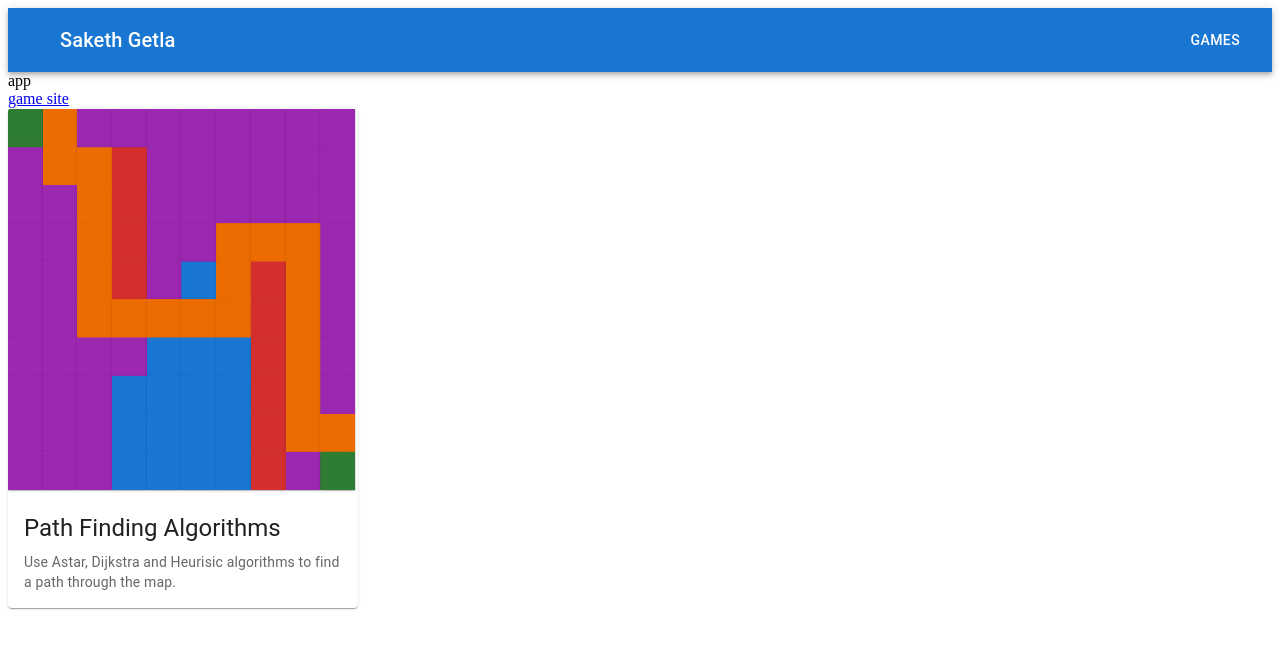
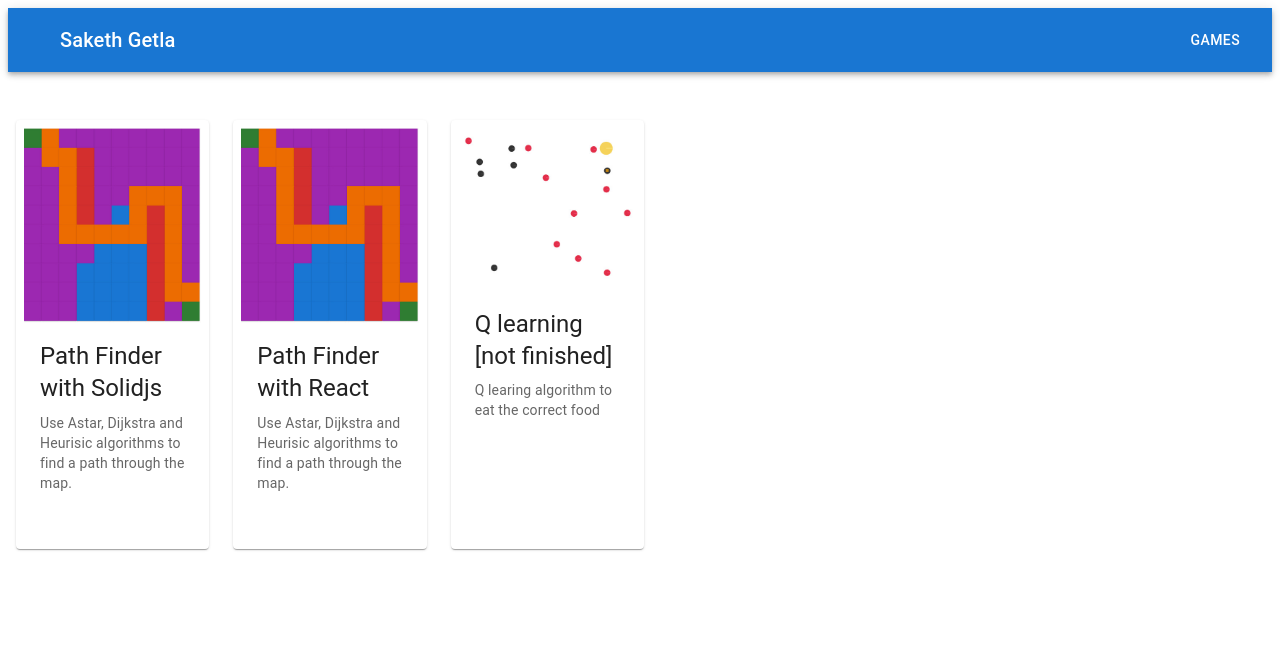
Before and after one commit to sakethgetla/sakethgetla.github.io, a React (Create React App) app: page / in a window 1280 px wide. Shown: the top 648 px of the page. Built offline with nearby package versions, Linux system fonts and the light colour scheme.

Commit message:
added links and more projects

```diff
--- a/src/App.tsx
+++ b/src/App.tsx
@@ -1,10 +1,22 @@
 import React from 'react';
-import { AppBar, Box, Button, Card, CardContent, CardMedia, CardActionArea, Toolbar, Typography, IconButton } from '@mui/material';
+import { AppBar, Box, Button, Card, CardContent, CardMedia, CardActionArea, Grid, Toolbar, Typography, IconButton } from '@mui/material';
+// import { useNavigate } from "react-router-dom";
 // import {MenuIcon} from '@mui/icons-material/Menu'
 
+
 function App() {
-  const pages = ['Products', 'Pricing', 'Blog'];
+  // const pages = ['Products', 'Pricing', 'Blog'];
+  const pages = [
+    { title: "Path Finder with Solidjs", alt: "image of algorithm", body: " Use Astar, Dijkstra and Heurisic algorithms to find a path through the map.", picture: "/static/images/cards/pathFind.jpg", link: "https://sakethgetla.github.io/PathFinder_Solidjs/" },
+    { title: "Path Finder with React", alt: "image of algorithm", body: " Use Astar, Dijkstra and Heurisic algorithms to find a path through the map.", picture: "/static/images/cards/pathFind.jpg", link: "https://sakethgetla.github.io/game_site/" },
+    { title: "Q learning [not finished]", alt: "image of algorithm", body: "Q learing algorithm to eat the correct food", picture: "/static/images/cards/scene.jpg", link: "https://sakethgetla.github.io/game_site/" }
+  ]
 
+  // function redir() {
+  // let a = useNavigate();
+  // const redir = () => {
+  //   a("https://sakethgetla.github.io/game_site/pathFinder");
+  // }
   return (
     <>
       <Box sx={{ flexGrow: 1 }}>
@@ -27,32 +39,46 @@ function App() {
           </Toolbar>
         </AppBar>
       </Box>
-      <div className="App">
-        <div>
-          app
-        </div>
-        <a href="https://sakethgetla.github.io/game_site/">
-          game site
-        </a>
-      </div>
-    <Card sx={{ width: 1/2, maxWidth:350 }}>
-        <CardActionArea>
+      {/* <div className="App"> */}
+      {/*   <div> */}
+      {/*     app */}
+      {/*   </div> */}
+      {/*   <a href="https://sakethgetla.github.io/game_site/"> */}
+      {/*     game site */}
+      {/*   </a> */}
+      {/* </div> */}
+      {/* <Grid container spacing={5} padding={5}> */}
+      <Grid container spacing={5} paddingTop={5}>
+        {
+          pages.map(page => (
+            <Grid item xs={4} lg={2} >
+              <Card sx={{ padding: 1, margin: 1, width: 1, height:1 }} >
+              {/* <Card > */}
+                <CardActionArea
+                  onClick={(e) => {
+                    e.preventDefault();
+                    window.location.href = page.link;
+                  }} >
                   <CardMedia
                     component="img"
                     height="100%"
-            image="/static/images/cards/pathFind.jpg"
-            alt="green iguana"
+                    image={page.picture}
+                    alt={page.alt}
                   />
                   <CardContent>
                     <Typography gutterBottom variant="h5" component="div">
-              Path Finding Algorithms
+                      {page.title}
                     </Typography>
                     <Typography variant="body2" color="text.secondary">
-              Use Astar, Dijkstra and Heurisic algorithms to find a path through the map.
+                      {page.body}
                     </Typography>
                   </CardContent>
                 </CardActionArea>
               </Card>
+            </Grid>
+          ))
+        }
+      </Grid>
     </>
   );
 }
```
Also changed, not shown: public/static/images/cards/scene.jpg (added). Lines whose indentation alone changed are shown as unchanged.
